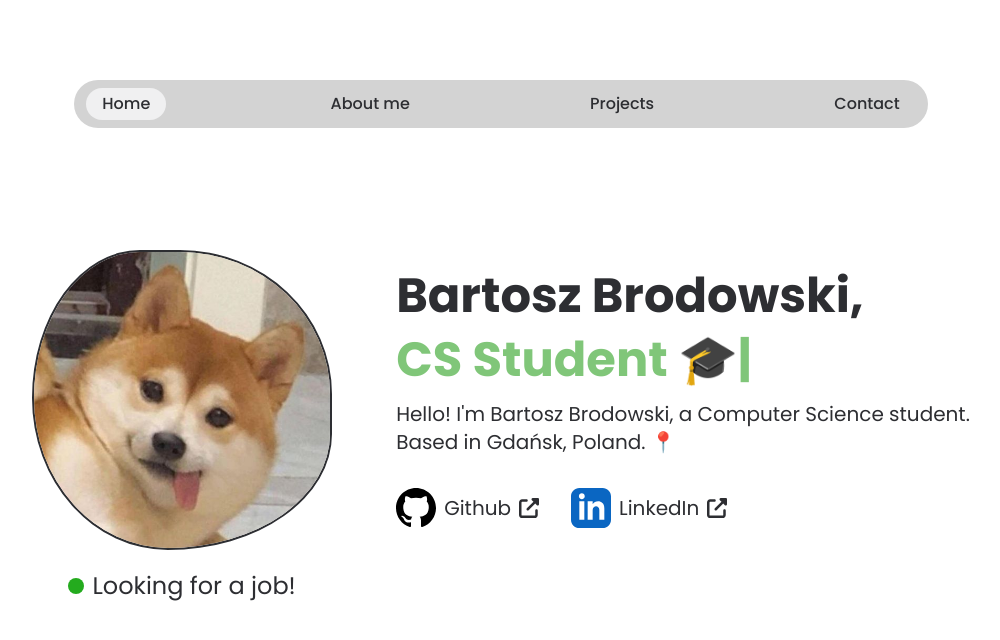
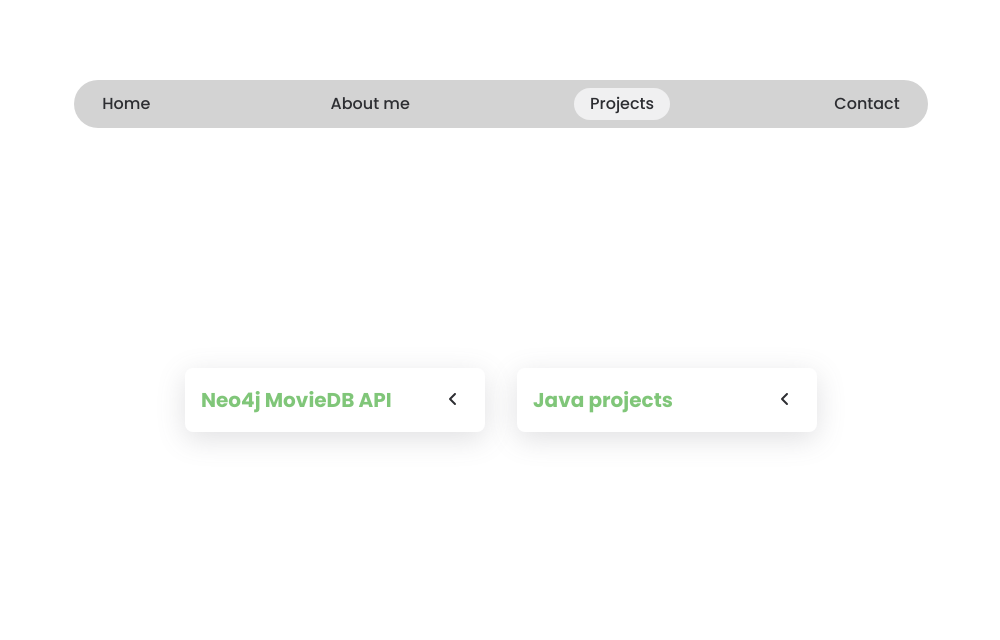
Before and after one commit to BartoszBrodowski/old-portfolio, a React (Vite) app: page /#/projects in a window 1280 px wide. Before the commit this address led to /. Shown: the top 640 px of the page, without its empty margins (139-1139 px from the left). Built offline with nearby package versions, Linux system fonts and the light colour scheme.

Commit message:
Add styling to the card, proper descriptions and links

```diff
--- a/src/components/Projects/ProjectCard.tsx
+++ b/src/components/Projects/ProjectCard.tsx
@@ -1,10 +1,13 @@
 import { motion } from "framer-motion";
+import { faAngleLeft } from "@fortawesome/free-solid-svg-icons";
+import { FontAwesomeIcon } from "@fortawesome/react-fontawesome";
 
 const durationTime = 1;
 
 type ProjectCardProps = {
   title: string;
   description: string;
+  link: string;
   isClicked: boolean;
   setClickedId: (id: number) => void;
   id: number;
@@ -14,6 +17,7 @@ type ProjectCardProps = {
 const ProjectCard: React.FC<ProjectCardProps> = ({
   title,
   description,
+  link,
   isClicked,
   setClickedId,
   id,
@@ -30,19 +34,44 @@ const ProjectCard: React.FC<ProjectCardProps> = ({
     <motion.div
       transition={{ layout: { duration: durationTime, type: "spring" } }}
       layout
-      onClick={() => handleClick()}
-      className="max-w-[500px] shadow-card p-4 rounded-lg"
+      className="max-w-[500px] shadow-card rounded-lg"
     >
-      <motion.h2 layout="position">{title}</motion.h2>
+      <motion.div className="p-4">
+        <motion.div
+          layout="position"
+          onClick={() => handleClick()}
+          className="flex justify-between items-center cursor-pointer"
+        >
+          <motion.h2
+            className="font-bold text-xl text-main-green"
+            layout="position"
+          >
+            {title}
+          </motion.h2>
+          <motion.button
+            className="w-8 h-8"
+            animate={clickedId === id ? { rotate: -90 } : { rotate: 0 }}
+            layout="position"
+          >
+            <FontAwesomeIcon icon={faAngleLeft} />
+          </motion.button>
+        </motion.div>
+      </motion.div>
       {isClicked && (
-        <motion.div>
-          <motion.p
-            initial={{ opacity: 0 }}
-            animate={{ opacity: 1 }}
-            transition={{ duration: durationTime }}
+        <motion.div
+          className="flex flex-col gap-4 p-4"
+          initial={{ opacity: 0 }}
+          animate={{ opacity: 1 }}
+          transition={{ duration: durationTime }}
+        >
+          <motion.p>{description}</motion.p>
+          <motion.a
+            className="hover:text-linkedin-blue"
+            href={link}
+            target="_blank"
           >
-            {description}
-          </motion.p>
+            {link}
+          </motion.a>
         </motion.div>
       )}
     </motion.div>
--- a/src/components/Projects/index.tsx
+++ b/src/components/Projects/index.tsx
@@ -3,14 +3,26 @@ import ProjectCard from "./ProjectCard";
 
 const Projects = () => {
   const [clickedId, setClickedId] = useState(-1);
+  const techStackImages = [
+    {
+      neo4j: "src/assets/images/Neo4j.svg",
+      javascript: "src/assets/images/JavaScript.svg",
+      express: "src/assets/images/ExpressJS.svg",
+      java: "src/assets/images/Java.svg",
+    },
+  ];
   const projects = [
     {
       title: "Neo4j MovieDB API",
-      description: "Testing neo4j moviedb api proejct",
+      description:
+        "MovieDB API project created with ExpressJS and JavaScript. It utilizes JWT to authenticate whether the user is logged in and able to access the data. All the data was stored inside Neo4j graph database.",
+      link: "https://github.com/BartoszBrodowski/neo4j-moviedb-api",
     },
     {
-      title: "Guitarshop E-commerce",
-      description: "Testing guitarshop e-commerce project",
+      title: "Java projects",
+      description:
+        "Repository of Java projects from university classes. They allowed me to get a solid understanding of topics such as encapsulation, abstract classed, inheritance and rules of proper OOP. After the course I feel very confident in my ability to write clean Java code. (There's not many commits as the work was mostly done at the university and the time was limited).",
+      link: "https://github.com/BartoszBrodowski/java-uni.git",
     },
   ];
   return (
@@ -20,6 +32,7 @@ const Projects = () => {
           <ProjectCard
             title={project.title}
             description={project.description}
+            link={project.link}
             id={index}
             isClicked={clickedId === index}
             setClickedId={setClickedId}
```
